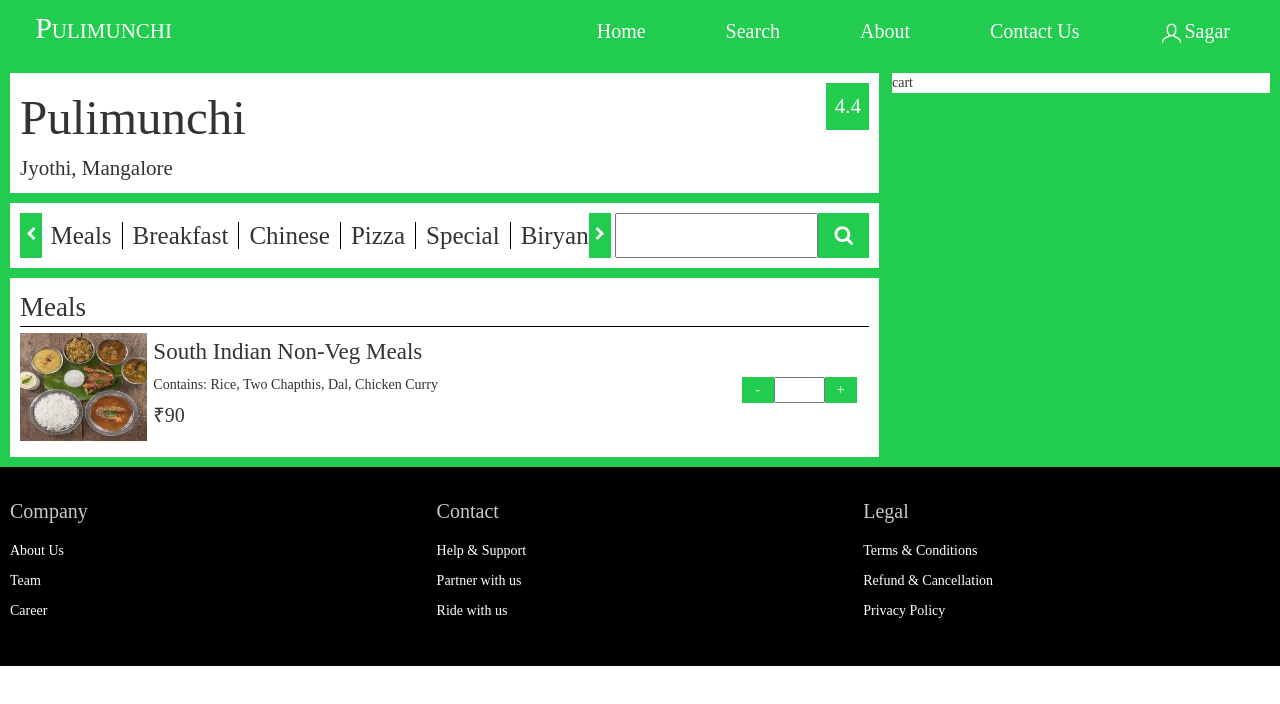
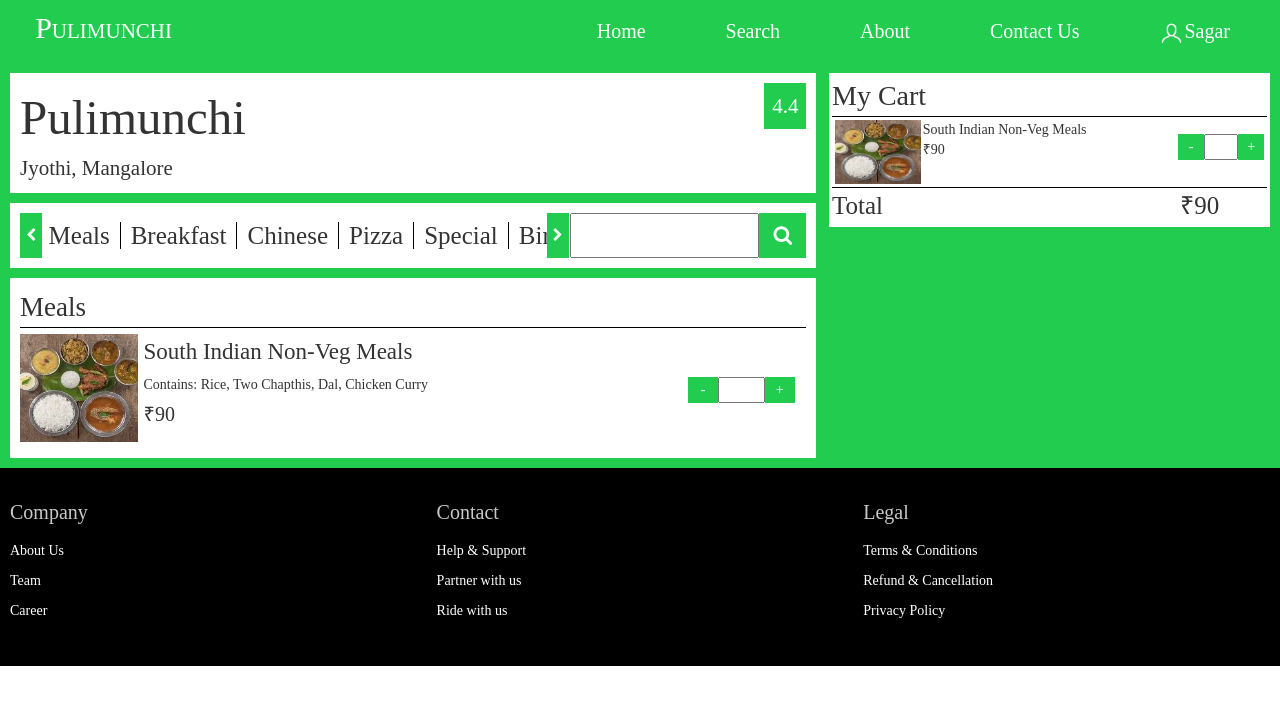
Before and after one commit to sagarsalyan/pulimunchi, an Angular app: page /restaurantmenu in a window 1280 px wide. Shown: the top 704 px of the page. Built offline with nearby package versions, Linux system fonts and the light colour scheme.

Commit message:
Changes done on 2/3/2020

```diff
--- a/src/app/header/header.component.css
+++ b/src/app/header/header.component.css
@@ -5,6 +5,9 @@
   padding:7px 10px 7px;
   overflow: visible;
   height: auto;
+  position: fixed;
+  width: 100%;
+  z-index: 2;
 }
 .header > div {
   display: inline-block;
@@ -88,6 +91,9 @@
 .active {
   width: 100%;
 }
+.spacer{
+  height: 63px;
+}
 
 
 @media only screen and (max-width: 600px) {
--- a/src/app/header/header.component.html
+++ b/src/app/header/header.component.html
@@ -38,3 +38,6 @@
     </div>
   </div>
 </div>
+<div class="spacer">
+    &nbsp;
+</div>
--- a/src/app/home/home.component.css
+++ b/src/app/home/home.component.css
@@ -1,3 +1,4 @@
+
 .slider{
   width:100%;
   overflow: hidden;
--- a/src/app/restaurant/restaurant.component.css
+++ b/src/app/restaurant/restaurant.component.css
@@ -2,6 +2,9 @@
   text-align: center;
   background-color: white;
   padding:2%;
+  position: fixed;
+  width: 100%;
+  z-index: 1;
 }
 .searchbar > input {
   height:50px;
@@ -108,6 +111,11 @@
   font-size: 22px;
   border: none;
   outline: none;
+  z-index: 0;
+}
+
+.spacer{
+  height: 90px;
 }
 
 @media only screen and (max-width: 600px){
--- a/src/app/restaurant/restaurant.component.html
+++ b/src/app/restaurant/restaurant.component.html
@@ -3,6 +3,9 @@
     <input type="text" name="" value="">
     <button type="button" name="search">Search</button>
   </div>
+  <div class="spacer">
+    &nbsp;
+</div>
   <div class="restaurantlist">
     <div class="restaurant">
       <div class="restaurantimg">
@@ -19,7 +22,5 @@
         <div class="restaurantbutton"><button type="button" name="" routerLink="/restaurantmenu">Order</button></div>
       </div>
     </div>
-
-
   </div>
 </div>
--- a/src/app/restuarantmenu/restuarantmenu.component.css
+++ b/src/app/restuarantmenu/restuarantmenu.component.css
@@ -4,7 +4,7 @@
   padding:10px;
 }
 .restaurant{
-  width:69%;
+  width:64%;
   height: 100%;
 }
 .header {
@@ -39,7 +39,7 @@
   font-size: 150%;
 }
 .cart{
-  width: 30%;
+  width: 35%;
   margin-left: 1%;
   background: white;
 }
@@ -117,6 +117,8 @@
   width: 100%;
   background: white;
   margin-top: 10px;
+  max-height: 380px;
+  overflow: auto;
 }
 .foodgroup{
   width:100%;
@@ -182,3 +184,71 @@
   text-align: center;
   outline: none;
 }
+.cart {
+  padding:3px;
+}
+.cartlist{
+  width: 100%;
+  max-height:500px;
+  overflow: auto;
+}
+.carttitle {
+  font-size: 200%;
+  border-bottom: 0.5px solid black;
+}
+.cartfood{
+  width: 100%;
+  height:70px;
+  padding: 3px;
+}
+.cartfood > .cartfoodimg{
+  width: 20%;
+  height: 100%;
+  vertical-align: top;
+}
+.cartfood > .cartfoodimg > img {
+  height: 100%;
+  width: 100%;
+  vertical-align: baseline;
+}
+.cartfood > .cartfooddetail{
+  width: 60%;
+  vertical-align: top;
+  padding: 0 2px 0 2px;
+}
+.cartfood > .cartfoodbtn{
+  width:20%;
+  position: relative;
+}
+.cartfoodbtngrp {
+  position: absolute;
+  top: 50%;
+}
+.cartfoodbtngrp > button{
+  width: 30%;
+  background: #21cc4e;
+  color: white;
+  border: none;
+  outline: none;
+  padding:3px 0;
+}
+.cartfoodbtngrp > input {
+  width: 40%;
+}
+
+.cartfood > div {
+  display: inline-block;
+}
+.carttotal{
+  width: 100%;
+  font-size: 25px;
+  border-top: 0.5px solid black;
+}
+.carttotal > .total {
+  width: 80%;
+  display: inline-block;
+}
+.carttotal > .totalcost {
+  width: 20%;
+  display: inline-block;
+}
--- a/src/app/restuarantmenu/restuarantmenu.component.html
+++ b/src/app/restuarantmenu/restuarantmenu.component.html
@@ -61,6 +61,29 @@
       </div>
     </div>
     <div class="cart">
-      cart
+      <div class="carttitle">My Cart</div>
+      <div class="cartlist">
+
+        <div class="cartfood">
+          <div class="cartfoodimg">
+            <img src="./assets/images/food.jpg" alt="">
+          </div>
+          <div class="cartfooddetail">
+            <div class="cartfoodtitle">South Indian Non-Veg Meals</div>
+            <div class="cartfoodcost"><span>₹</span><span>90</span></div>
+          </div>
+          <div class="cartfoodbtn">
+            <div class="cartfoodbtngrp">
+              <button type="button" name="button" class="decrement">-</button>
+              <input type="text" name="" value="">
+              <button type="button" name="button" class="increment">+</button>
+            </div>
+          </div>
+        </div>
+      </div>
+      <div class="carttotal">
+        <span class="total">Total</span>
+        <span class="totalcost">₹<span>90</span></span>
+      </div>
     </div>
 </div>
```
